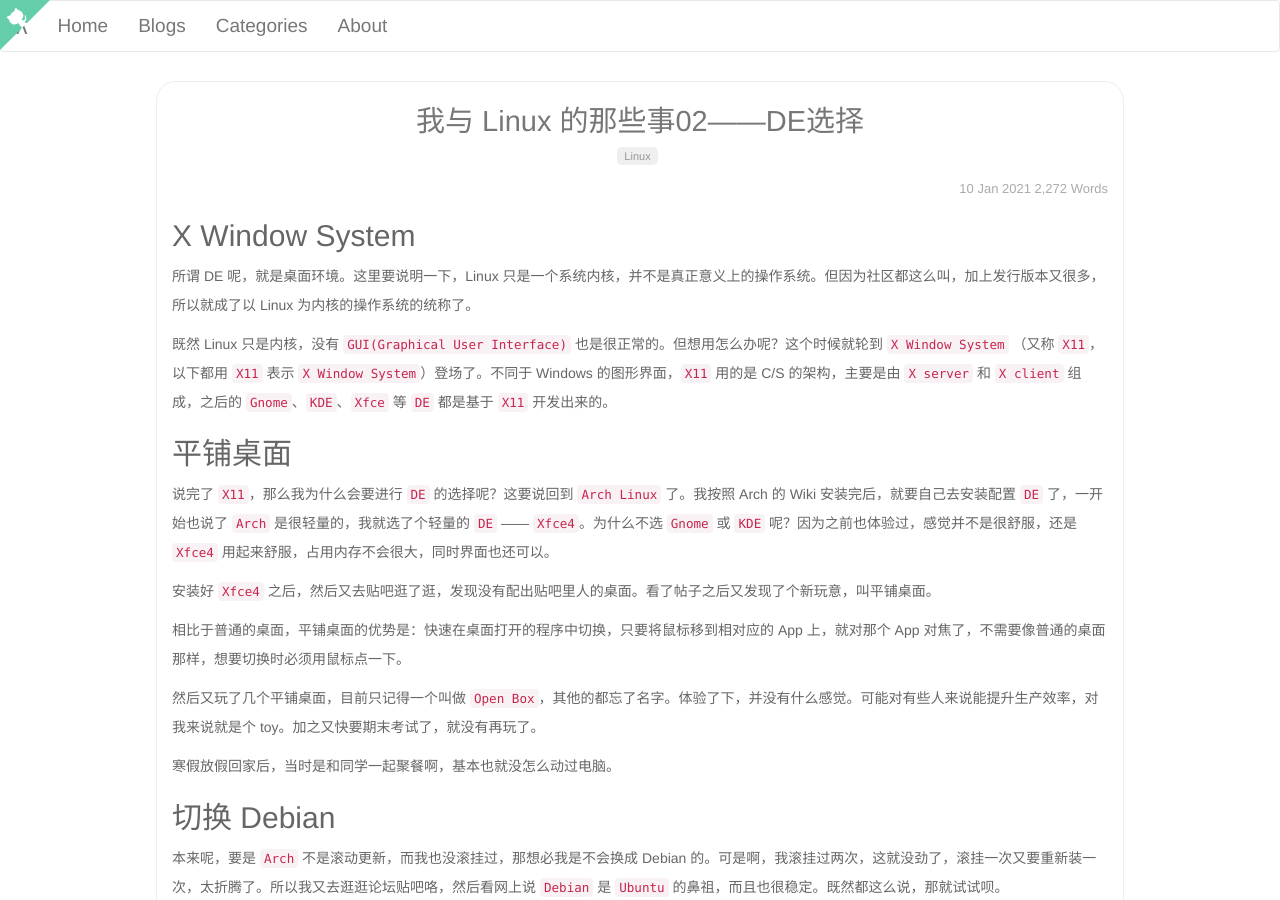
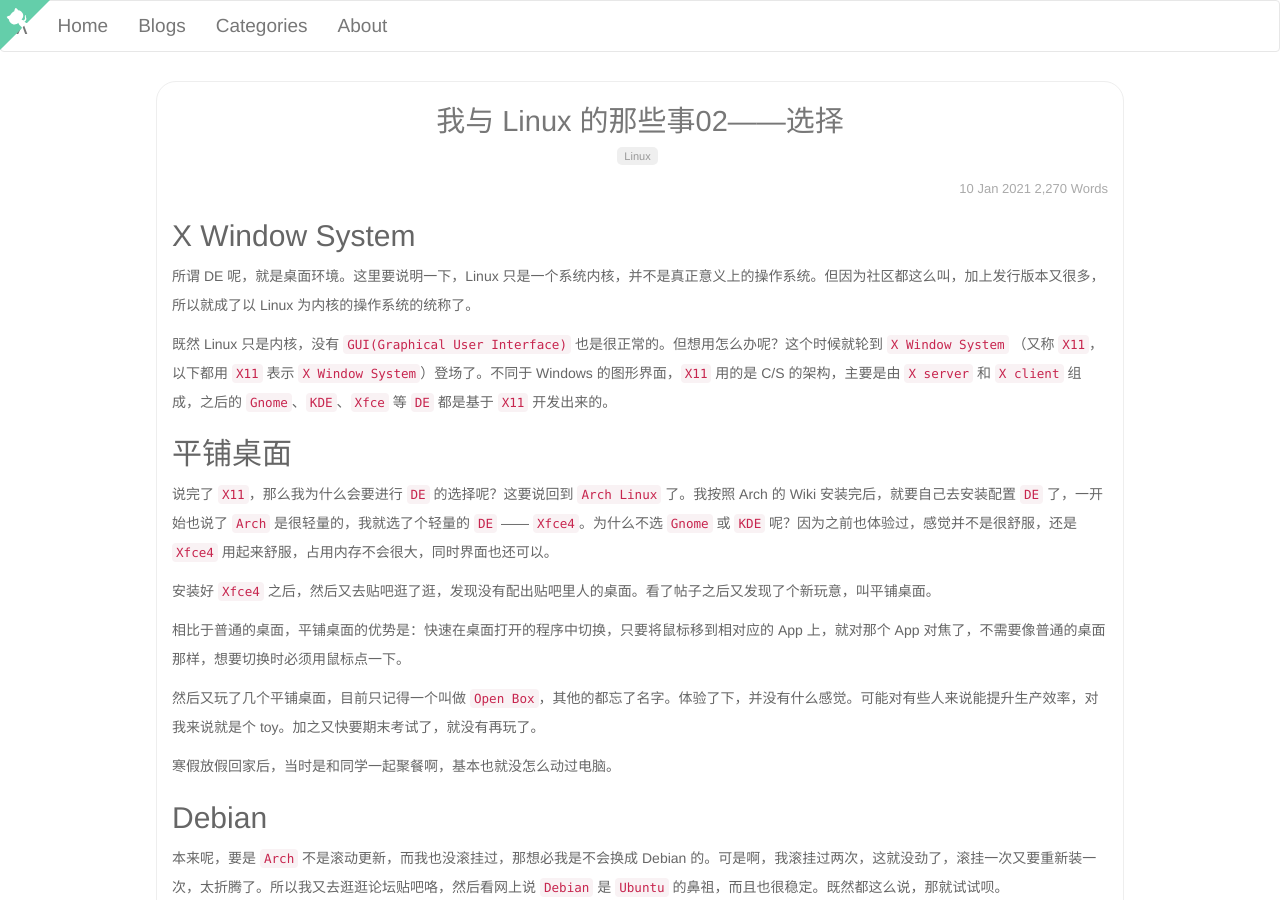
Before and after one commit to oneforalone/notes, a Jekyll site: the page built from _posts/2021-01-10-linux-staffs-02.md, in a window 1280 px wide and 900 px high. Built offline with Jekyll 4.4.1, drawn with Linux system fonts in a browser that asks for light colours.

```diff
--- a/_posts/2021-01-10-linux-staffs-02.md
+++ b/_posts/2021-01-10-linux-staffs-02.md
@@ -1,5 +1,5 @@
 ---
-title: 我与 Linux 的那些事02——DE选择
+title: 我与 Linux 的那些事02——选择
 categories: [Linux]
 ---
 
@@ -21,7 +21,7 @@ categories: [Linux]
 
 寒假放假回家后，当时是和同学一起聚餐啊，基本也就没怎么动过电脑。
 
-## 切换 Debian
+## Debian
 
 本来呢，要是 `Arch` 不是滚动更新，而我也没滚挂过，那想必我是不会换成 Debian 的。可是啊，我滚挂过两次，这就没劲了，滚挂一次又要重新装一次，太折腾了。所以我又去逛逛论坛贴吧咯，然后看网上说 `Debian` 是 `Ubuntu` 的鼻祖，而且也很稳定。既然都这么说，那就试试呗。
 
```
